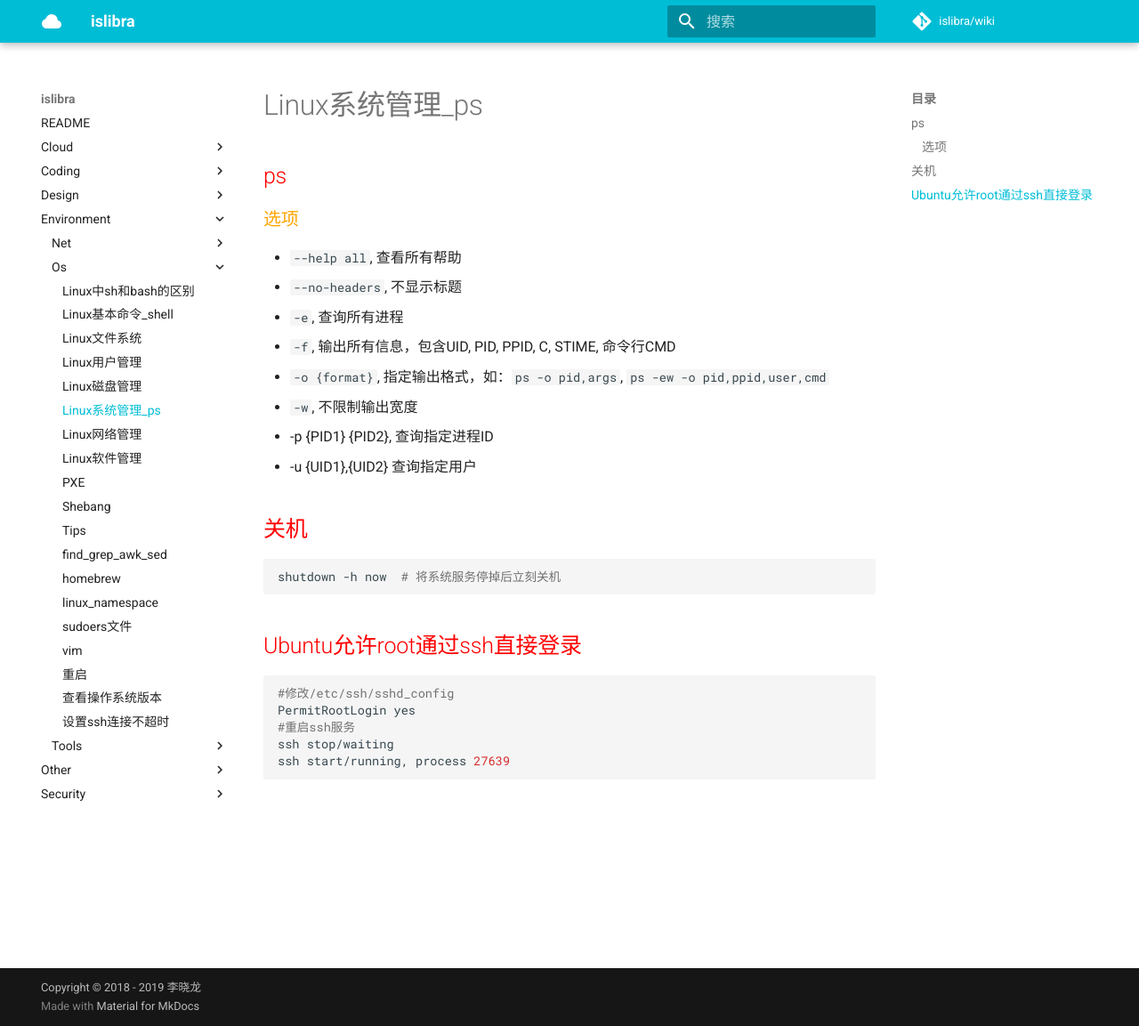
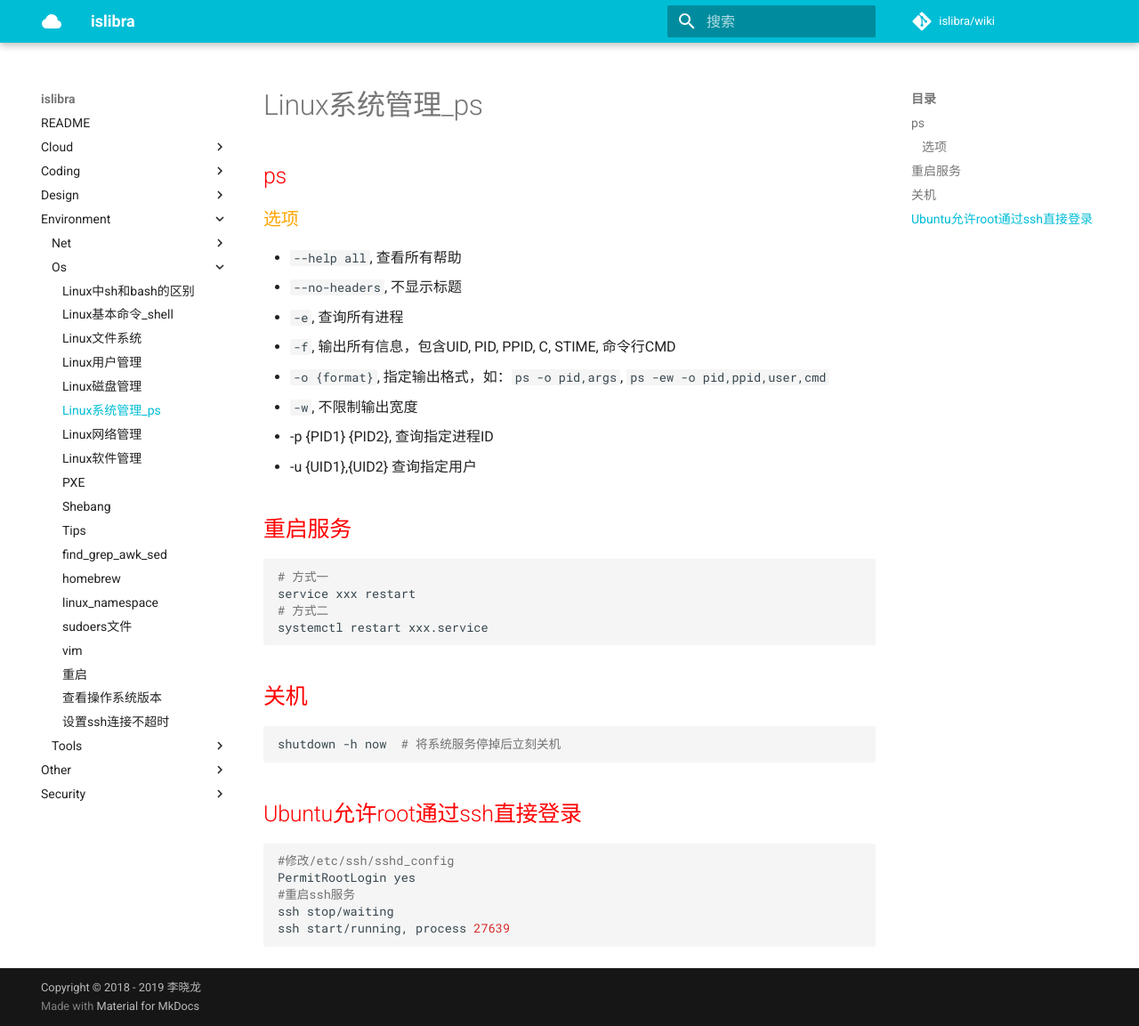
Before and after one commit to islibra/wiki, an MkDocs documentation site: the page built from docs/environment/os/Linux系统管理_ps.md, in a window 1280 px wide and 1153 px high. Shown: the whole window at 89% size. Built offline with MkDocs 1.6.1 and Material for MkDocs 9.7.7, drawn with Linux system fonts in a browser that asks for light colours; comment, search, counter and statistics services are not loaded.

Commit message:
Update Linux系统管理_ps.md

````diff
--- a/docs/environment/os/Linux系统管理_ps.md
+++ b/docs/environment/os/Linux系统管理_ps.md
@@ -12,6 +12,16 @@
 - `-w`, 不限制输出宽度
 - -p {PID1} {PID2}, 查询指定进程ID
 - -u {UID1},{UID2} 查询指定用户
+
+
+## 重启服务
+
+```bash
+# 方式一
+service xxx restart
+# 方式二
+systemctl restart xxx.service
+```
 
 
 ## 关机
````
